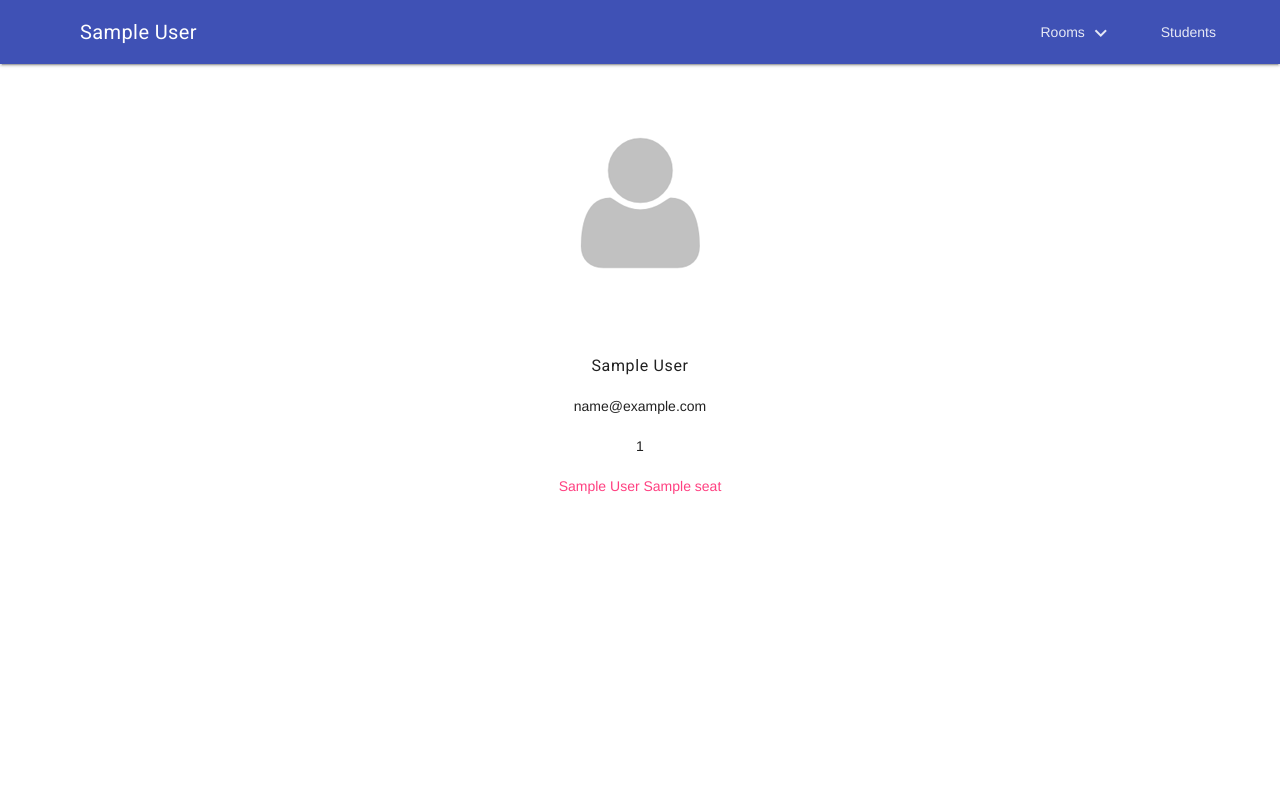
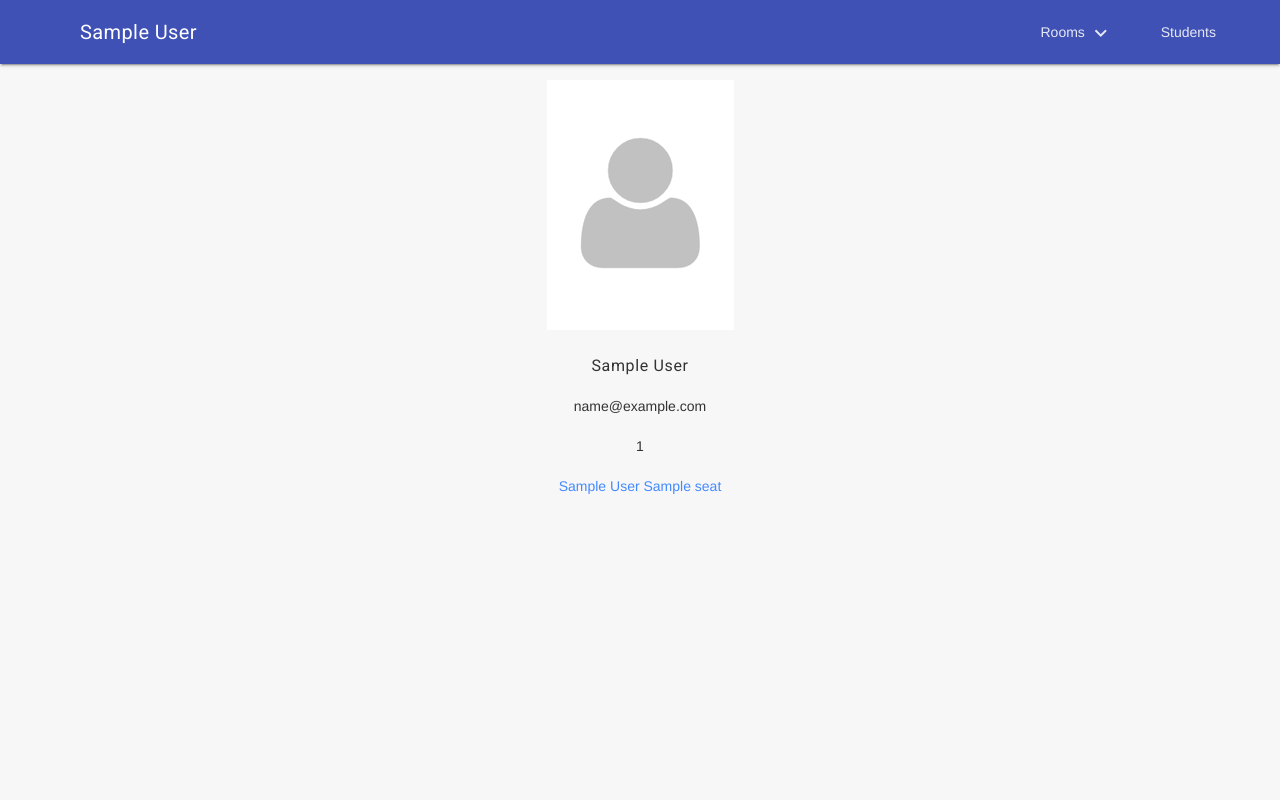
Before and after one commit to Cal-CS-61A-Staff/seating, a Flask app: template server/templates/student.html.j2 in a window 1280 px wide. Run offline with Flask 2, Linux system fonts and the light colour scheme; the template is opened without the code that fills it: values that come from a table or form of the project are taken from there, others are empty; tables that the repository leaves empty hold one stand-in row (values such as "Sample post").

Commit message:
Play with colors

```diff
--- a/server/static/css/style.css
+++ b/server/static/css/style.css
@@ -1,3 +1,8 @@
+body {
+  color: #333;
+  background-color: #f7f7f7;
+}
+
 a {
   text-decoration: none;
 }
@@ -46,15 +51,15 @@ header a {
 }
 
 .seat.highlight {
-  background-color: #c00;
+  background-color: #EF5350;
 }
 
 .seat.occupied {
-  background-color: #0cc;
+  background-color: #64B5F6;
 }
 
 .seat:hover {
-  background-color: #c00;
+  background-color: #EF5350;
 }
 
 .seat-label {
--- a/server/templates/base.html.j2
+++ b/server/templates/base.html.j2
@@ -8,7 +8,7 @@
     <meta name="viewport" content="width=device-width, initial-scale=1.0, minimum-scale=1.0">
     <link rel="stylesheet" href="https://fonts.googleapis.com/css?family=Roboto:regular,bold,italic,thin,light,bolditalic,black,medium&amp;lang=en">
     <link rel="stylesheet" href="https://fonts.googleapis.com/icon?family=Material+Icons">
-    <link rel="stylesheet" href="https://code.getmdl.io/1.3.0/material.min.css">
+    <link rel="stylesheet" href="https://code.getmdl.io/1.3.0/material.indigo-blue.min.css">
     <link rel="stylesheet" type="text/css" href="{{ url_for('static', filename='css/style.css') }}">
     <title>{% block title %}{% endblock %}</title>
   </head>
```
